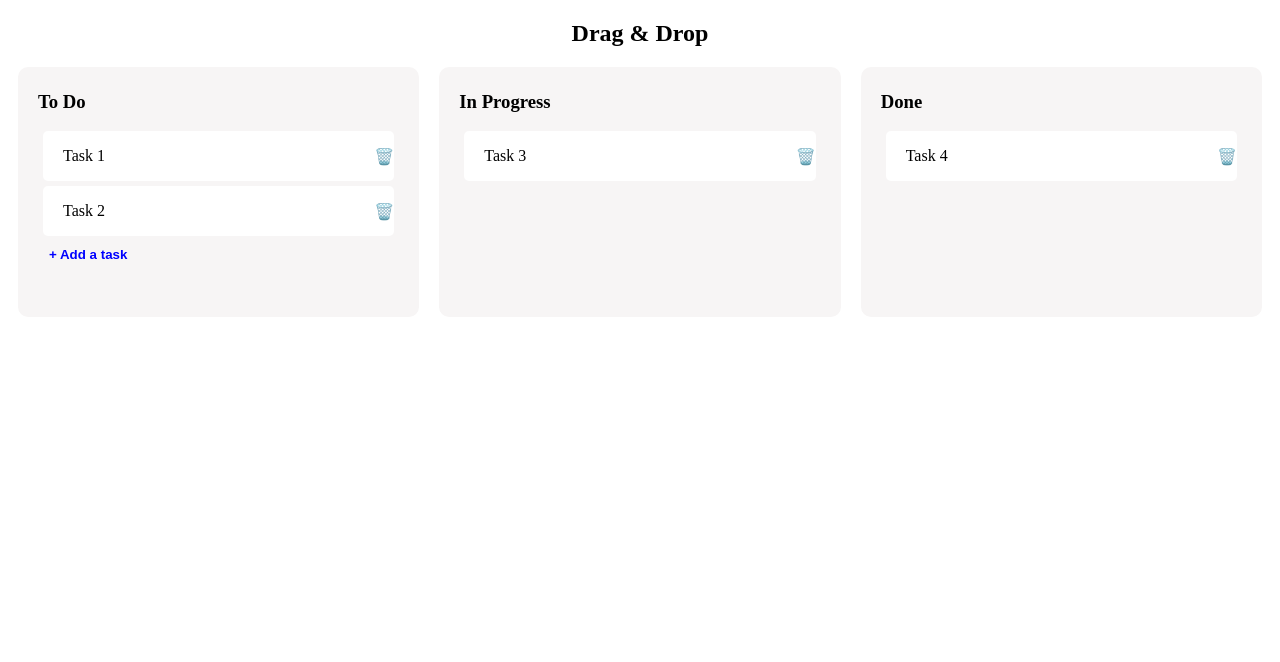
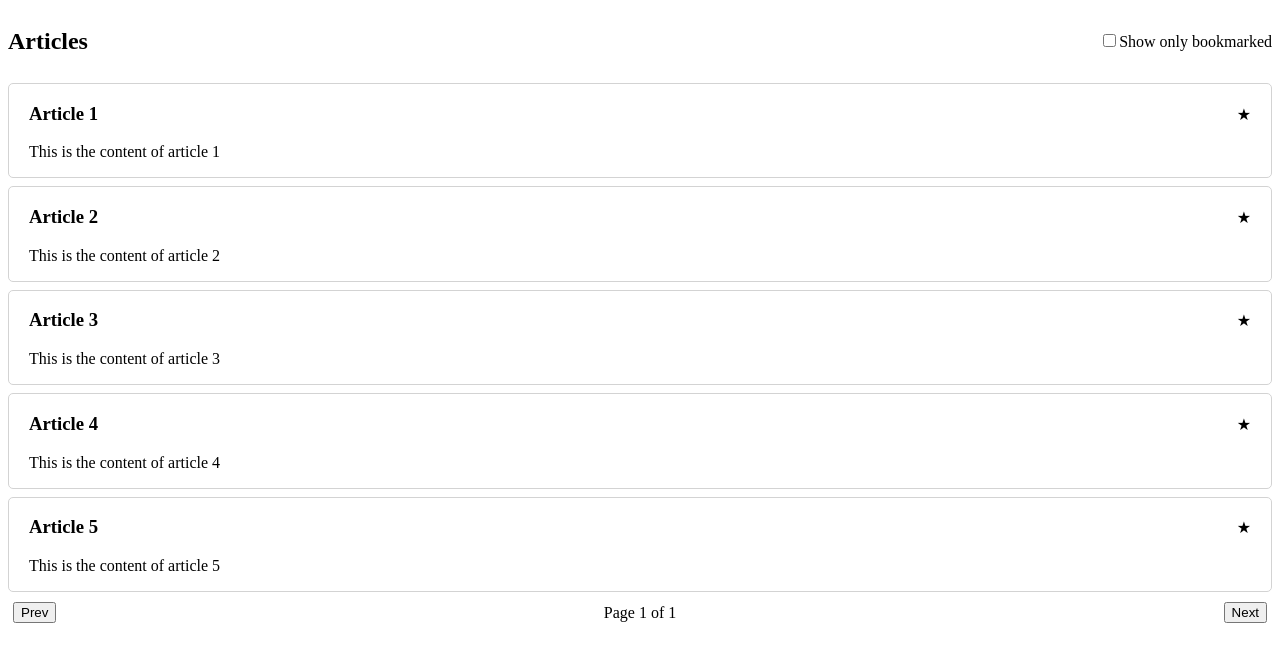
Before and after one commit to PrachiGour2023/machine-coding-frontend, a React (Vite) app: page / in a window 1280 px wide. Shown: the top 662 px of the page. Built offline with nearby package versions, Linux system fonts and the light colour scheme.

Commit message:
paginated bookmark ui

```diff
--- a/src/App.css
+++ b/src/App.css
@@ -1,50 +1,22 @@
-.heading {
-  text-align: center;
+.header {
+  display: flex;
+  justify-content: space-between;
+  align-items: center;
 }
 
-.container {
+.article-container {
   display: flex;
-  justify-content:space-around;
-  align-items:start;
+  justify-content:space-between;
+  align-items:baseline;
+  border: 1px lightgray solid;
+  border-radius: 5px;
+  padding: 0px 20px;
+  margin-top: 8px;
 }
 
-.column {
-  background-color: rgb(247, 245, 245);
-  padding: 5px 20px;
-  border-radius: 10px;
-  height:fit-content;
-  min-height: 30vh;
-  width: 100%;
-  margin: 0px 10px;
-}
-
-.task-container {
+.pagination {
   display: flex;
   justify-content: space-between;
-  background-color: white;
   align-items: center;
-  margin: 5px;
-  border-radius: 5px;
+  margin: 10px 5px;
 }
-
-.record {
-  border-radius: 5px;
-  padding: 0px 20px;
-}
-
-.add-task {
-  border: none;
-  color: blue;
-  font-weight: bold;
-  margin: 5px;
-  background-color: transparent;
-  cursor: pointer;
-}
-
-.input {
-  width: 90%;
-  margin: 5px 5px;
-  padding: 10px;
-  outline: none;
-  border-radius: 5px;
-}
--- a/src/App.tsx
+++ b/src/App.tsx
@@ -1,12 +1,12 @@
 import "./App.css"
 import { ErrorBoundary } from "./ErrorBoundary";
-import KanbanBoard from "./KanbanBoard";
+import PaginatedBookmarkList from "./PaginatedBookmarkList";
 
 export default function App() {
 
   return (
     <ErrorBoundary>
-      <KanbanBoard />
+      <PaginatedBookmarkList />
     </ErrorBoundary>
   );
 }
--- a/src/KanbanBoard.tsx
+++ /dev/null
@@ -1,188 +0,0 @@
-import React, { useState } from "react";
-
-const initialData: BoardProp = {
-  "todo": [
-    { id: "task-1", label: "Task 1" },
-    { id: "task-2", label: "Task 2" }
-  ],
-  "in progress": [
-    { id: "task-3", label: "Task 3" }
-  ],
-  "done": [
-    { id: "task-4", label: "Task 4" }
-  ]
-};
-
-const columnList = ['todo', 'in progress', 'done'] as const
-
-interface ColumnProp {
-  id: string;
-  label: string;
-}
-
-interface BoardProp {
-  [key: string]: ColumnProp[];
-  todo: ColumnProp[];
-  "in progress": ColumnProp[];
-  done: ColumnProp[];
-}
-
-function KanbanBoard() {
-
-  const [columns, setColumns] = useState<BoardProp>(initialData)
-  const [isAddingTask, setIsAddingTask] = useState<boolean>(false)
-  const [task, setTask] = useState<string>('')
-  const [draggedTask, setDraggedTask] = useState<ColumnProp | null>(null)
-  const [editingId, setEditingId] = useState<string | null>(null)
-  const [editingTitle, setEditingTitle] = useState<string>('')
-
-  const dragStart = (task: ColumnProp) => {
-    setDraggedTask(task)
-  }
-
-  const handleDragOver = (e: React.FormEvent) => {
-    e.preventDefault();
-  }
-
-  const handleDrop = (columnId: string) => {
-    if (!draggedTask) return;
-
-    setColumns((prevCol: BoardProp): BoardProp => {
-      const newCol: BoardProp = { ...prevCol }
-
-      for (const col in newCol) {
-        newCol[col] = newCol[col].filter((item: ColumnProp) => item !== draggedTask)
-      }
-
-      newCol[columnId].push(draggedTask)
-      return newCol;
-    })
-  }
-
-  const handleAddTask = (e: React.KeyboardEvent<HTMLInputElement>, col: keyof BoardProp) => {
-    if (e.key === "Enter") {
-      let newTask = {
-        id: `task-${Date.now()}`,
-        label: task.trim()
-      }
-
-      setColumns((prev: BoardProp) => ({
-        ...prev,
-        [col]: [...prev[col], newTask]
-      }))
-
-      setTask('')
-      setIsAddingTask(false)
-    }
-  }
-
-  const handleDeleteTask = (task: ColumnProp) => {
-    setColumns((prevColumn) => {
-      const newColumn: BoardProp = { ...prevColumn }
-
-      for (const col in newColumn) {
-        newColumn[col] = newColumn[col].filter((item: ColumnProp) => item != task)
-      }
-
-      return newColumn
-    })
-  }
-
-  const saveEditTitle = (taskId: string) => {
-    setColumns(prevCol => {
-       const update: BoardProp = {...prevCol}
-
-       for(let key in update){
-         update[key] = update[key].map((item: ColumnProp) =>
-           item.id === taskId ? {...item, label: editingTitle} : item
-         )
-       }
-
-       return update;
-    })
-
-    setEditingId(null)
-    setEditingTitle('')
-  }
-
-  return (
-    <div>
-      <h2 className="heading">Drag & Drop</h2>
-      <div className="container">
-        {
-          columnList.map((col) => {
-            return (
-              <div className="column"
-                onDragOver={handleDragOver}
-                onDrop={() => handleDrop(col)}
-              >
-                <h3>
-                  {
-                    col === "todo" ? "To Do" : col === "in progress" ? "In Progress" : "Done"
-                  }
-                </h3>
-                {
-                  columns[col].map((item: ColumnProp) => {
-                    return (
-                      <div
-                        key={item.id}
-                        className="task-container"
-                        draggable
-                        onDragStart={() => dragStart(item)}
-
-                      >
-                        {
-                          editingId === item.id ? (
-                            <input type="text"
-                              value={editingTitle}
-                              onChange={(e) => setEditingTitle(e.target.value)}
-                              className="input"
-                              onKeyDown={(e) => {
-                                if (e.key === "Enter") {
-                                  saveEditTitle(editingId)
-                                }
-                              }}
-                            />
-                          ) : (
-                            <>
-                              <p className="record" onClick={() => {
-                                setEditingId(item.id)
-                                setEditingTitle(item.label)
-                              }}>{item?.label}</p>
-                              <span onClick={() => handleDeleteTask(item)}>🗑️</span>
-                            </>
-                          )
-                        }
-
-                      </div>
-                    )
-                  })
-                }
-                {
-                  col === "todo" && (
-                    <div>
-                      {
-                        isAddingTask ? (
-                          <input type="text"
-                            value={task}
-                            onChange={(e) => setTask(e.target.value)}
-                            onKeyDown={(e) => handleAddTask(e, col)}
-                            placeholder="Enter new task..."
-                            className="input" />
-                        ) : <button className="add-task" onClick={() => setIsAddingTask(true)}>+ Add a task</button>
-                      }
-                    </div>
-
-                  )
-                }
-              </div>
-            )
-          })
-        }
-      </div>
-
-    </div >
-  );
-}
-
-export default KanbanBoard;
--- /dev/null
+++ b/src/PaginatedBookmarkList.tsx
@@ -0,0 +1,56 @@
+import React, { useState } from 'react'
+
+const ARTICLES_PER_PAGE = 5;
+
+const getDummyArticleData = (count: number) => {
+   return Array.from({ length: count}, (_, i) => {
+     return {
+      id: i + 1,
+      title: `Article ${i + 1}`,
+      content: `This is the content of article ${i + 1}`,
+      bookmarked: false
+     }
+   })
+}
+
+const PaginatedBookmarkList = () => {
+
+  const [articles, setArticles] = useState(getDummyArticleData(23));
+  const [currentPage, setCurrentPage] = useState(1)
+
+  const startIndex = (currentPage - 1) * ARTICLES_PER_PAGE
+  const currentArticle = articles.slice(startIndex, startIndex + ARTICLES_PER_PAGE)
+
+  return (
+    <div>
+      <div className='header'>
+        <h2>Articles</h2>
+        <label>
+          <input type="checkbox" />
+          Show only bookmarked
+        </label>
+      </div>
+      {currentArticle.map((item) => {
+        return (
+          <div className='article-container' key={item.id}>
+            <div>
+              <h3>{item.title}</h3>
+              <p>{item.content}</p>
+            </div>
+            <span>
+              ★
+            </span>
+          </div>
+        )
+      })}
+
+      <div className='pagination'>
+        <button>Prev</button>
+        <span>Page 1 of 1</span>
+        <button>Next</button>
+      </div>
+    </div>
+  )
+}
+
+export default PaginatedBookmarkList
```
